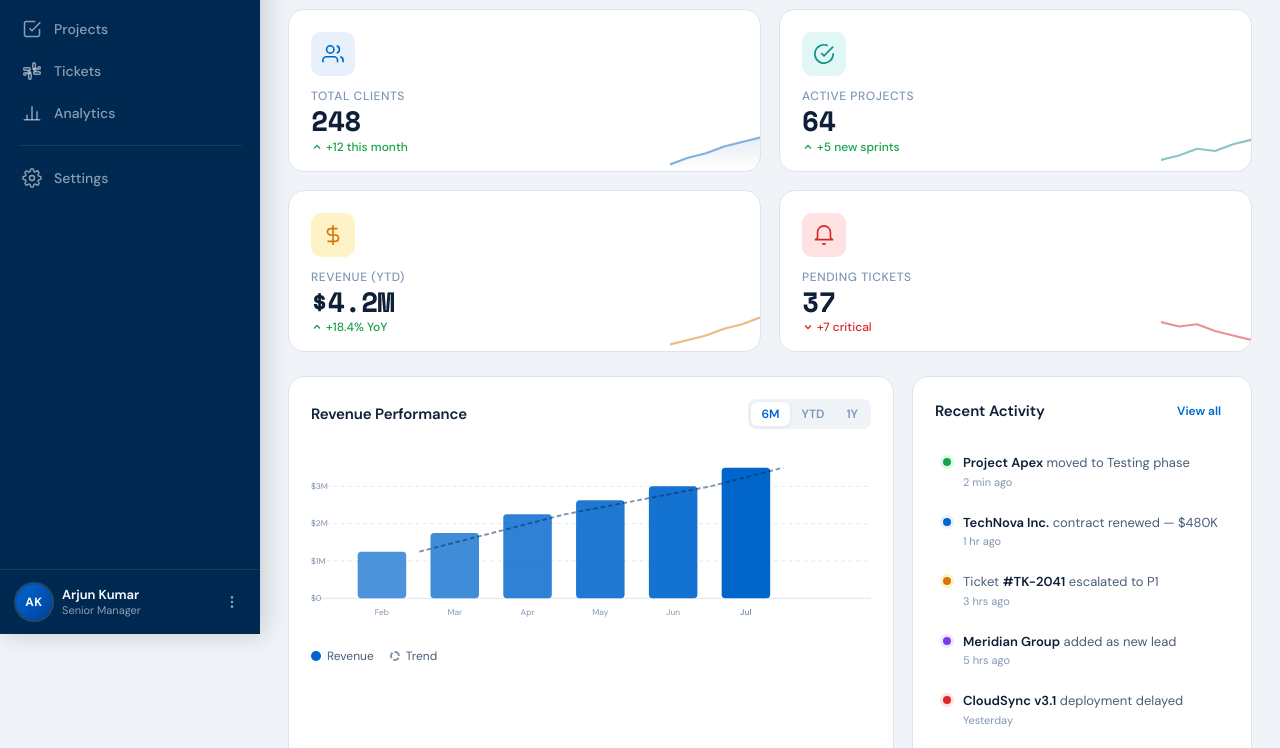
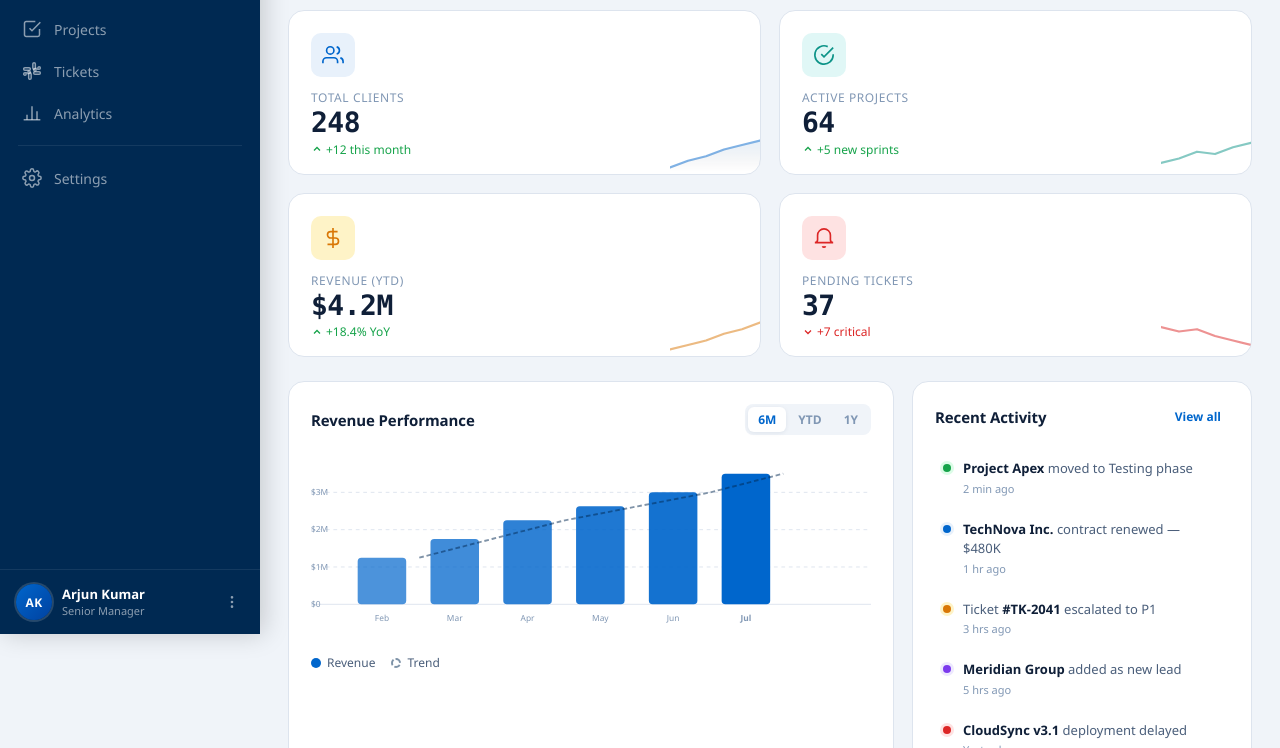
Before and after one commit to Harshavardhan1602/my-html-site, a plain HTML site: page index.html in a window 1280 px wide. Shown: the part 166-914 px from the top of the page. Drawn offline with nearby package versions, Linux system fonts and the light colour scheme.

Commit message:
Update index.html

```diff
--- a/index.html
+++ b/index.html
@@ -4,9 +4,6 @@
   <meta charset="UTF-8" />
   <meta name="viewport" content="width=device-width, initial-scale=1.0" />
   <title>Cognizant CRM — IT Services Intelligence Platform</title>
-  <link rel="preconnect" href="https://fonts.googleapis.com" />
-  <link rel="preconnect" href="https://fonts.gstatic.com" crossorigin />
-  <link href="https://fonts.googleapis.com/css2?family=DM+Sans:ital,opsz,wght@0,9..40,300;0,9..40,400;0,9..40,500;0,9..40,600;0,9..40,700;1,9..40,400&family=Space+Mono:wght@400;700&display=swap" rel="stylesheet" />
   <style>
 /* ============================================================
    Cognizant CRM — styles.css
@@ -62,8 +59,8 @@
   --transition: 0.22s cubic-bezier(0.4, 0, 0.2, 1);
   --transition-slow: 0.38s cubic-bezier(0.4, 0, 0.2, 1);
 
-  --font-body: 'DM Sans', system-ui, sans-serif;
-  --font-mono: 'Space Mono', monospace;
+  --font-body: 'Segoe UI', 'Helvetica Neue', Arial, system-ui, sans-serif;
+  --font-mono: 'Consolas', 'SF Mono', 'Courier New', monospace;
 }
 
 /* ── Reset & Base ── */
```
